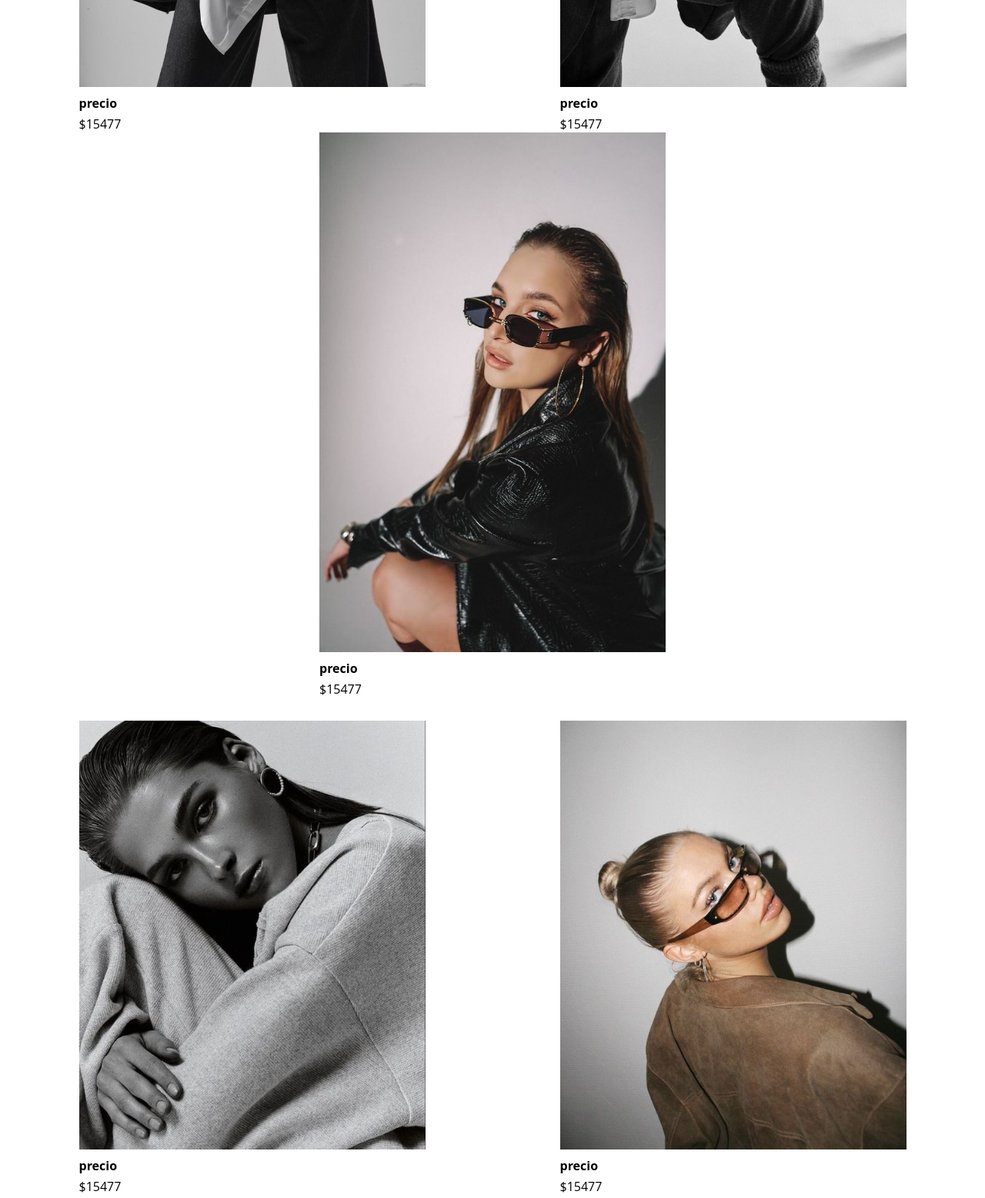
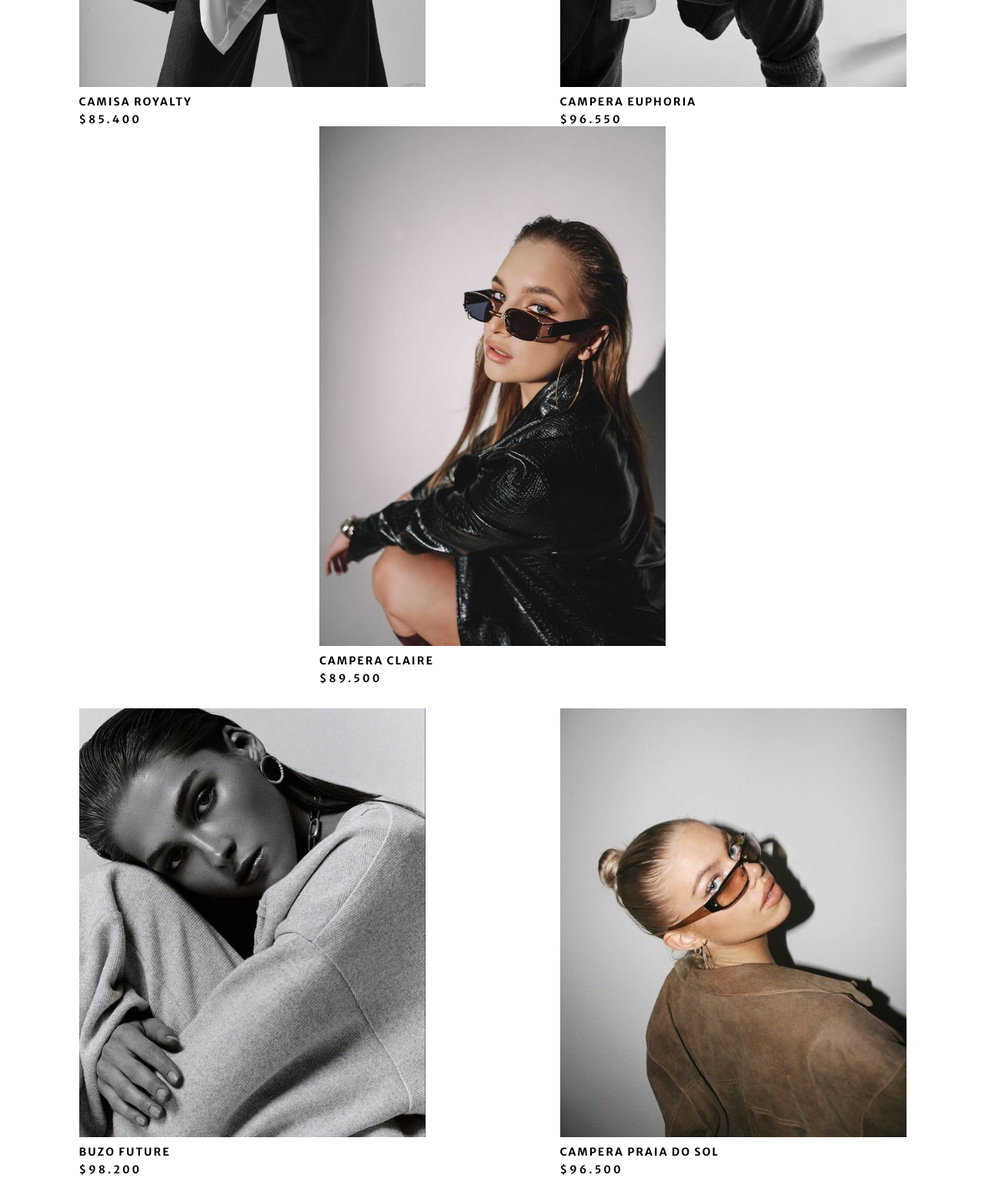
Before and after one commit to Micafs/Kosiuko, a plain HTML site: page index.html in a window 1280 px wide. Shown: the part 1740-3296 px from the top of the page at 77% size. Drawn offline with Linux system fonts and the light colour scheme.

Commit message:
modificamos precios

```diff
--- a/index.html
+++ b/index.html
@@ -33,8 +33,8 @@
                 <img src="img/9e86b6e56203760ab878825e60e4d8d4.jpg">
             </div>
             <div class="descriptionImage">
-                <h4>precio</h4>
-                <p>$15477</p>
+                <h4>CAMISA ROYALTY</h4>
+                <p>$85.400</p>
             </div>
         </article>
         <article>
@@ -42,8 +42,8 @@
                 <img src="img/6226e15fc0d3e104326611adce54c3c9.jpg">
             </div>
             <div class="descriptionImage">
-                <h4>precio</h4>
-                <p>$15477</p>
+                <h4>CAMPERA EUPHORIA</h4>
+                <p>$96.550</p>
             </div>
         </article>
         <article>
@@ -51,8 +51,8 @@
             <img src="img/8d33580b0db5aa25858f776d46e1383f.jpg">
             </div>
             <div class="descriptionImage">
-                <h4>precio</h4>
-                <p>$15477</p>
+                <h4>CAMPERA CLAIRE</h4>
+                <p>$89.500</p>
             </div>
         </article>
     </section>
@@ -62,8 +62,8 @@
             <img src="img/9aff4b61f9fe24043af48bc7dcedbb4a.jpg" >
             </div>
             <div class="descriptionImage">
-                <h4>precio</h4>
-                <p>$15477</p>
+                <h4>BUZO FUTURE</h4>
+                <p>$98.200</p>
             </div>
         </article>
         <article>
@@ -71,8 +71,8 @@
             <img src="img/275f8fb8258693fcf70c1baf0afd0c9c.jpg" >
             </div>
             <div class="descriptionImage">
-                <h4>precio</h4>
-                <p>$15477</p>
+                <h4>CAMPERA PRAIA DO SOL</h4>
+                <p>$96.500</p>
             </div>
         </article>
         <article>
@@ -80,8 +80,8 @@
             <img src="img/89695527fc762dd82392f895dc479594.jpg" >
             </div>
             <div class="descriptionImage">
-                <h4>precio</h4>
-                <p>$15477</p>
+                <h4>PANTALON DUSTLAND</h4>
+                <p>$87.000</p>
             </div>
         </article>
     </section>
@@ -96,7 +96,7 @@
     <footer>
         <div class="footer-nav">
             <div class="footer-ppal">
-                <p>POLíTICAS</p>
+                <p>POLÍTICAS</p>
                 <ul class="footer-item">
                     <li >CÓMO COMPRAR</li>
                     <li>FORMAS DE PAGO</li>
@@ -144,7 +144,7 @@
         </div>
 
         <div class="second-footerNav">
-            <span class="fontNewsteller">NEWSLETTER</span>
+            <span class="fontNewsletter">NEWSLETTER</span>
         </div>
     </div>
 
--- a/style.css
+++ b/style.css
@@ -148,6 +148,20 @@ header{
     object-fit: cover;
 }
 
+.descriptionImage h4{
+    font-family: "Merriweather Sans", sans-serif;
+    font-weight: Medium 500;
+    letter-spacing: 2px;
+    font-size: 14px;
+}
+
+.descriptionImage p{
+    font-family: "Merriweather Sans", sans-serif;
+    font-weight: 600;
+    letter-spacing: 3px;
+    font-size: 14px;
+}
+
 .second-row-items article{
     margin-top: 30px;
 }
@@ -245,7 +259,7 @@ footer{
     margin-top: 30px;
 }
 
-.fontNewsteller{
+.fontNewsletter{
     border: none;
     font-size: 45px;
     padding: 0;
```
